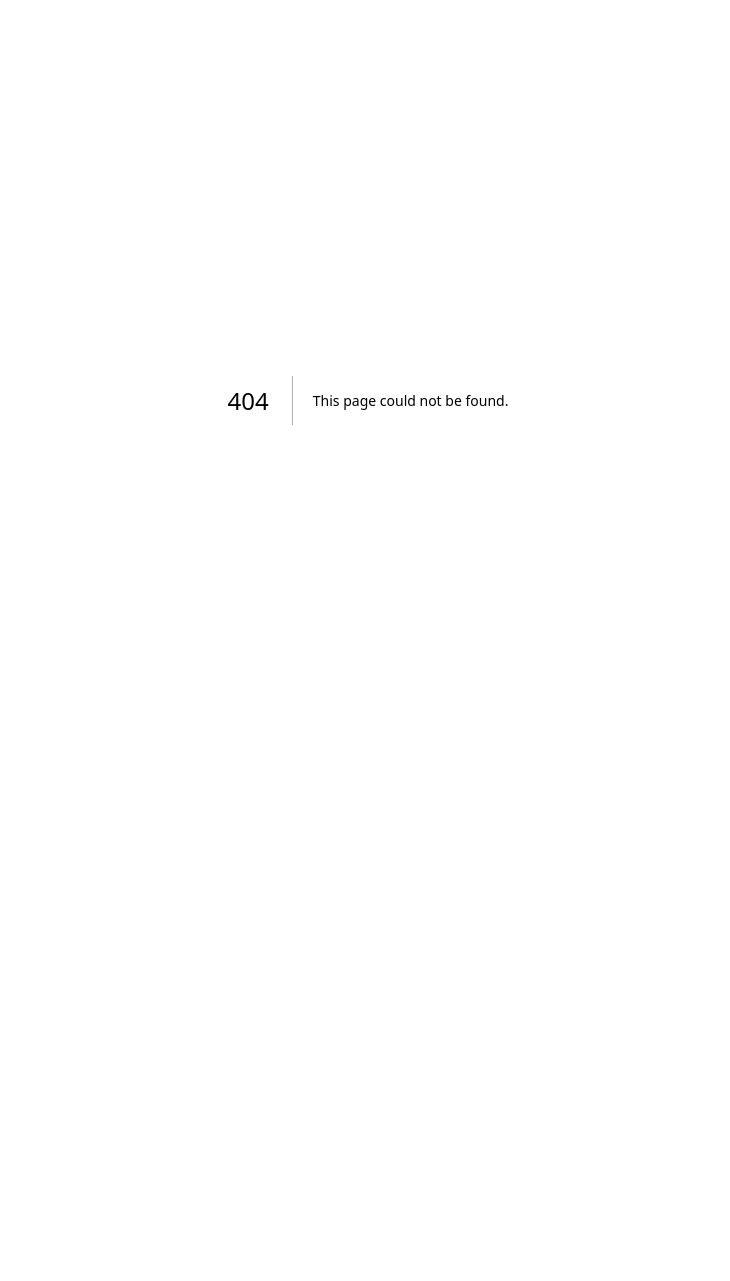
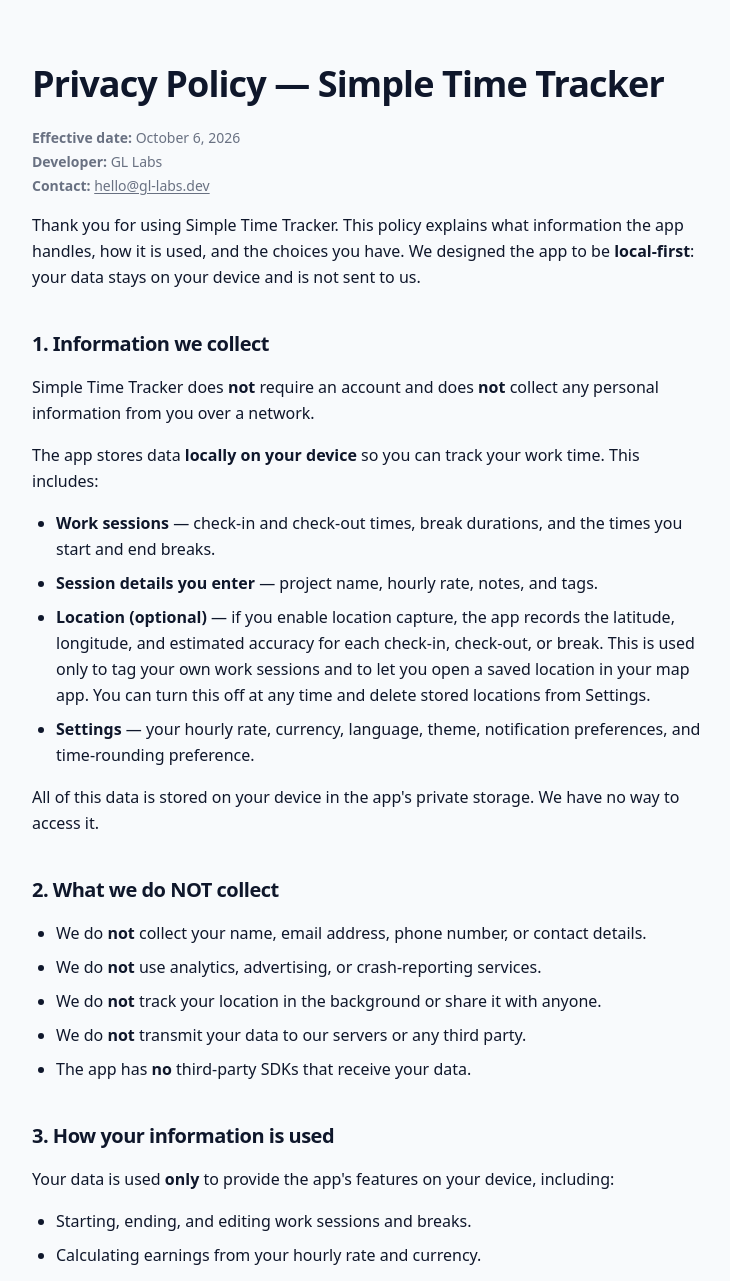
Before and after one commit to gabo71096/simple-tracker, a Next.js app: page /privacy in a window 1280 px wide. Before the commit this address had no page. Shown: the top 1281 px of the page, without its empty margins (272-1002 px from the left). Before the commit the page ends 800 px from the top, so only its background shows below. Built offline with nearby package versions, Linux system fonts and the light colour scheme.

Commit message:
feat: add privacy policy page
Static Server Component at /privacy rendering the policy as semantic HTML, with a footer link and sitemap entry.

```diff
--- /dev/null
+++ b/app/privacy/page.tsx
@@ -0,0 +1,240 @@
+import type { Metadata } from "next";
+import { AppFooter } from "@/components/AppFooter";
+
+export const metadata: Metadata = {
+	title: "Privacy Policy",
+	description:
+		"How Simple Time Tracker handles your data: local-first, no accounts, nothing transmitted to our servers.",
+};
+
+const CONTACT_EMAIL = "hello@gl-labs.dev";
+
+export default function PrivacyPage() {
+	return (
+		<div className="min-h-svh flex flex-col">
+			<main className="flex-1 px-4 py-12 md:py-16">
+				<article className="mx-auto w-full max-w-2xl text-base leading-relaxed text-foreground">
+					<h1 className="text-3xl font-bold tracking-tight sm:text-4xl mb-6">
+						Privacy Policy — Simple Time Tracker
+					</h1>
+
+					<div className="mt-4 space-y-1 text-sm text-muted-foreground">
+						<p>
+							<strong>Effective date:</strong> October 6, 2026
+						</p>
+						<p>
+							<strong>Developer:</strong> GL Labs
+						</p>
+						<p>
+							<strong>Contact:</strong>{" "}
+							<a
+								href={`mailto:${CONTACT_EMAIL}`}
+								className="underline underline-offset-2 hover:text-foreground transition-colors"
+							>
+								{CONTACT_EMAIL}
+							</a>
+						</p>
+					</div>
+
+					<p className="my-4">
+						Thank you for using Simple Time Tracker. This policy explains what
+						information the app handles, how it is used, and the choices you
+						have. We designed the app to be <strong>local-first</strong>: your
+						data stays on your device and is not sent to us.
+					</p>
+
+					<h2 className="text-xl font-semibold tracking-tight mt-10 mb-4">
+						1. Information we collect
+					</h2>
+					<p className="my-4">
+						Simple Time Tracker does <strong>not</strong> require an account and
+						does <strong>not</strong> collect any personal information from you
+						over a network.
+					</p>
+					<p className="my-4">
+						The app stores data <strong>locally on your device</strong> so you
+						can track your work time. This includes:
+					</p>
+					<ul className="my-4 list-disc space-y-2 pl-6">
+						<li>
+							<strong>Work sessions</strong> — check-in and check-out times,
+							break durations, and the times you start and end breaks.
+						</li>
+						<li>
+							<strong>Session details you enter</strong> — project name, hourly
+							rate, notes, and tags.
+						</li>
+						<li>
+							<strong>Location (optional)</strong> — if you enable location
+							capture, the app records the latitude, longitude, and estimated
+							accuracy for each check-in, check-out, or break. This is used only
+							to tag your own work sessions and to let you open a saved location
+							in your map app. You can turn this off at any time and delete
+							stored locations from Settings.
+						</li>
+						<li>
+							<strong>Settings</strong> — your hourly rate, currency, language,
+							theme, notification preferences, and time-rounding preference.
+						</li>
+					</ul>
+					<p className="my-4">
+						All of this data is stored on your device in the app&apos;s private
+						storage. We have no way to access it.
+					</p>
+
+					<h2 className="text-xl font-semibold tracking-tight mt-10 mb-4">
+						2. What we do NOT collect
+					</h2>
+					<ul className="my-4 list-disc space-y-2 pl-6">
+						<li>
+							We do <strong>not</strong> collect your name, email address, phone
+							number, or contact details.
+						</li>
+						<li>
+							We do <strong>not</strong> use analytics, advertising, or
+							crash-reporting services.
+						</li>
+						<li>
+							We do <strong>not</strong> track your location in the background
+							or share it with anyone.
+						</li>
+						<li>
+							We do <strong>not</strong> transmit your data to our servers or
+							any third party.
+						</li>
+						<li>
+							The app has <strong>no</strong> third-party SDKs that receive your
+							data.
+						</li>
+					</ul>
+
+					<h2 className="text-xl font-semibold tracking-tight mt-10 mb-4">
+						3. How your information is used
+					</h2>
+					<p className="my-4">
+						Your data is used <strong>only</strong> to provide the app&apos;s
+						features on your device, including:
+					</p>
+					<ul className="my-4 list-disc space-y-2 pl-6">
+						<li>Starting, ending, and editing work sessions and breaks.</li>
+						<li>Calculating earnings from your hourly rate and currency.</li>
+						<li>
+							Displaying dashboards and generating CSV, JSON, and PDF reports.
+						</li>
+						<li>
+							Sending local reminders for long sessions, end-of-day checkout,
+							and backups.
+						</li>
+						<li>Backing up and restoring your data when you choose to.</li>
+					</ul>
+
+					<h2 className="text-xl font-semibold tracking-tight mt-10 mb-4">
+						4. Permissions
+					</h2>
+					<ul className="my-4 list-disc space-y-2 pl-6">
+						<li>
+							<strong>Location</strong> — requested only when you perform a
+							tracking action, and only if location capture is enabled. Location
+							capture is best-effort: denying permission, disabling location
+							services, or a timeout never prevents you from tracking your time.
+						</li>
+						<li>
+							<strong>Notifications</strong> — used only to show the local
+							reminders described above.
+						</li>
+					</ul>
+					<p className="my-4">
+						You can revoke either permission at any time in your device
+						settings.
+					</p>
+
+					<h2 className="text-xl font-semibold tracking-tight mt-10 mb-4">
+						5. Data storage and retention
+					</h2>
+					<p className="my-4">
+						Your data is stored only in the app&apos;s private on-device
+						storage. It remains there until you delete it. You can remove
+						individual entries, clear stored locations, or perform a full data
+						reset from Settings at any time. Uninstalling the app deletes all
+						locally stored data.
+					</p>
+
+					<h2 className="text-xl font-semibold tracking-tight mt-10 mb-4">
+						6. Backups and data sharing
+					</h2>
+					<p className="my-4">
+						Backups and exports are initiated <strong>only by you</strong>. When
+						you export a backup (JSON) or a report (CSV, JSON, or PDF), the file
+						is handled by your device&apos;s share or file picker, and you
+						choose where it is saved or shared. We do not receive, access, or
+						transmit these files.
+					</p>
+
+					<h2 className="text-xl font-semibold tracking-tight mt-10 mb-4">
+						7. Data sharing with third parties
+					</h2>
+					<p className="my-4">
+						We do <strong>not</strong> sell, rent, or share your information
+						with third parties. The only time data leaves your device is when
+						you explicitly export or share it yourself.
+					</p>
+
+					<h2 className="text-xl font-semibold tracking-tight mt-10 mb-4">
+						8. Children&apos;s privacy
+					</h2>
+					<p className="my-4">
+						Simple Time Tracker is a general productivity tool and is not
+						directed to children under 13. We do not knowingly collect personal
+						information from children. Because the app collects no personal
+						information over a network, no personal data of any user is
+						transmitted to us.
+					</p>
+
+					<h2 className="text-xl font-semibold tracking-tight mt-10 mb-4">
+						9. Your rights
+					</h2>
+					<p className="my-4">
+						Because your data is stored only on your device, you have full
+						control over it at all times. You can view, edit, export, or delete
+						any of your data from within the app. If you have questions or
+						requests about your data, contact us at{" "}
+						<a
+							href={`mailto:${CONTACT_EMAIL}`}
+							className="underline underline-offset-2 hover:text-foreground transition-colors"
+						>
+							{CONTACT_EMAIL}
+						</a>
+						.
+					</p>
+
+					<h2 className="text-xl font-semibold tracking-tight mt-10 mb-4">
+						10. Changes to this policy
+					</h2>
+					<p className="my-4">
+						We may update this policy from time to time. The &quot;Effective
+						date&quot; at the top indicates when it was last revised. Material
+						changes will be reflected here.
+					</p>
+
+					<h2 className="text-xl font-semibold tracking-tight mt-10 mb-4">
+						11. Contact us
+					</h2>
+					<p className="my-4">
+						If you have any questions about this policy or the app, contact us
+						at{" "}
+						<strong>
+							<a
+								href={`mailto:${CONTACT_EMAIL}`}
+								className="underline underline-offset-2 hover:text-foreground transition-colors"
+							>
+								{CONTACT_EMAIL}
+							</a>
+						</strong>
+						.
+					</p>
+				</article>
+			</main>
+			<AppFooter />
+		</div>
+	);
+}
--- a/app/sitemap.ts
+++ b/app/sitemap.ts
@@ -8,5 +8,11 @@ export default function sitemap(): MetadataRoute.Sitemap {
 			changeFrequency: "weekly",
 			priority: 1,
 		},
+		{
+			url: "https://simple-tracker.app/privacy",
+			lastModified: new Date(),
+			changeFrequency: "yearly",
+			priority: 0.3,
+		},
 	];
 }
--- a/src/components/AppFooter.tsx
+++ b/src/components/AppFooter.tsx
@@ -2,11 +2,13 @@
 
 import { SiGithub } from "@icons-pack/react-simple-icons";
 import { ExternalLink } from "@/components/ExternalLink";
+import { Link } from "@/components/Link";
 
 export function AppFooter() {
 	return (
 		<footer className="border-t px-4 py-8 text-center text-sm text-muted-foreground space-y-2">
 			<p>Simple Tracker — free, local, and private.</p>
+			<div>
 				<ExternalLink
 					href="https://github.com/gabo71096/simple-tracker"
 					className="inline-flex items-center gap-1 hover:text-foreground transition-colors"
@@ -14,6 +16,15 @@ export function AppFooter() {
 					<SiGithub className="h-4 w-4" />
 					<span>View on GitHub</span>
 				</ExternalLink>
+			</div>
+			<div>
+				<Link
+					href="/privacy"
+					className="inline-block hover:text-foreground hover:underline transition-colors"
+				>
+					Privacy Policy
+				</Link>
+			</div>
 			<p>
 				Built by{" "}
 				<ExternalLink
```
Also changed, not shown: 1 other file (tests, documents, lock files or other folders). Lines whose indentation alone changed are shown as unchanged.
